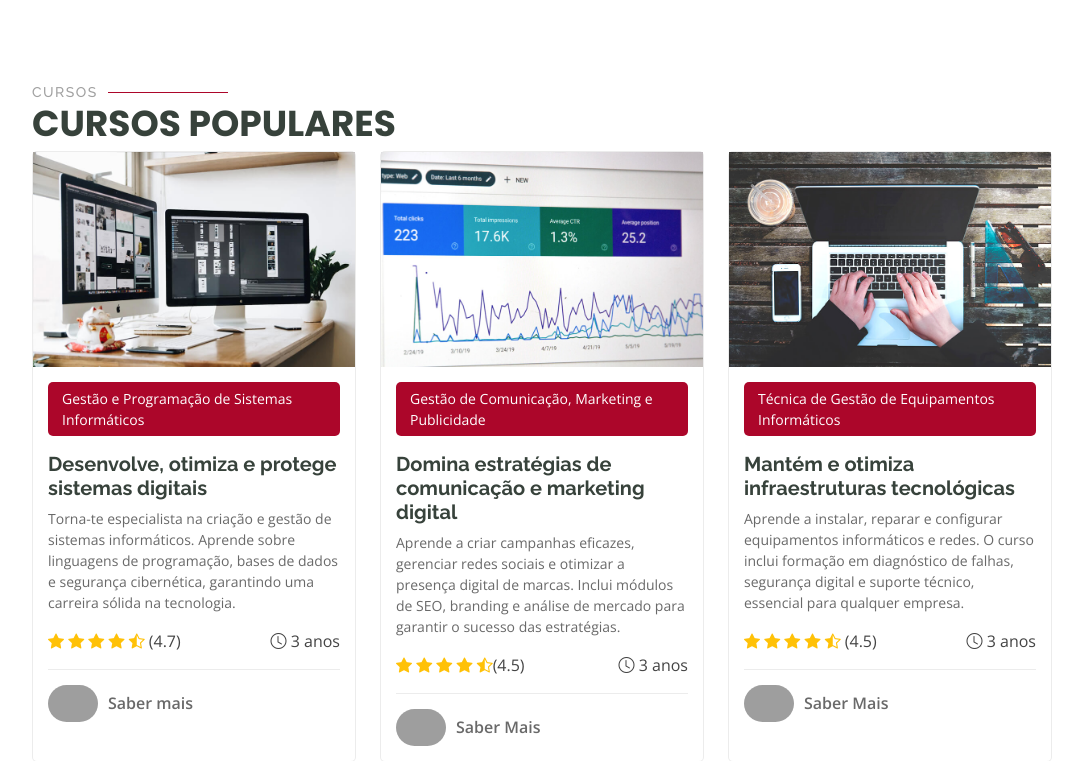
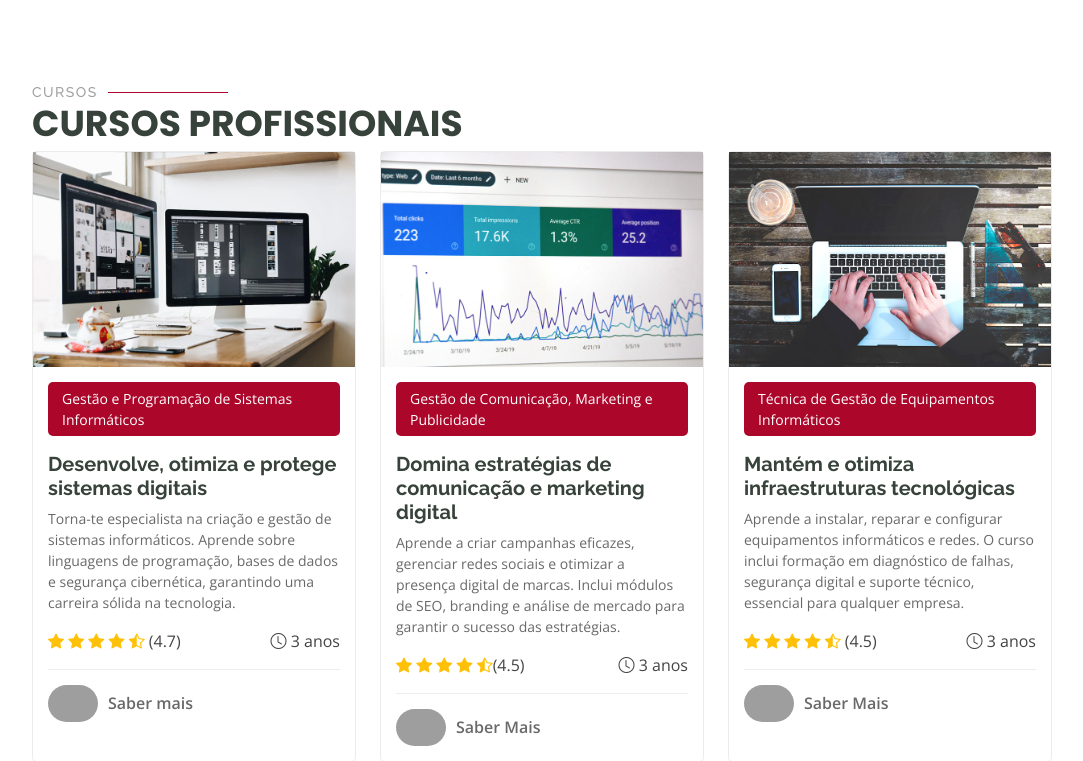
Before and after one commit to L2338/Bento_Jesus_Caraca-Frontend, a PHP site: page / in a window 1280 px wide. Shown: the part 2658-3419 px from the top of the page, without its empty margins (98-1181 px from the left). Run offline with PHP 8.4, Linux system fonts and the light colour scheme; grey boxes are pictures that could not be loaded.

Commit message:
Update
Mudança de nome

```diff
--- a/index.php
+++ b/index.php
@@ -294,7 +294,7 @@
      <!-- Título da Seção -->
       <div class="container section-title" data-aos="fade-up">
       <h2>Cursos</h2>
-      <p>Cursos Populares</p>
+      <p>Cursos Profissionais</p>
       </div><!-- End Section Title -->
 
       <div class="container">
--- a/vida.php
+++ b/vida.php
@@ -66,7 +66,6 @@
               <h1>Vida<br></h1>
               <p class="mb-0">Pode aceder aqui a informações detalhadas sobre a vida e obra de Bento de Jesus Caraça.
                 Figura marcante da sua época, destacou-se pelo seu contributo ímpar enquanto intelectual, educador e cidadão empenhado.
-                Através do ensino inovador da Matemática, da defesa ativa da cultura e da promoção dos valores democráticos, deixou um legado significativo e duradouro na sociedade portuguesa.
             </div>
           </div>
         </div>
```
